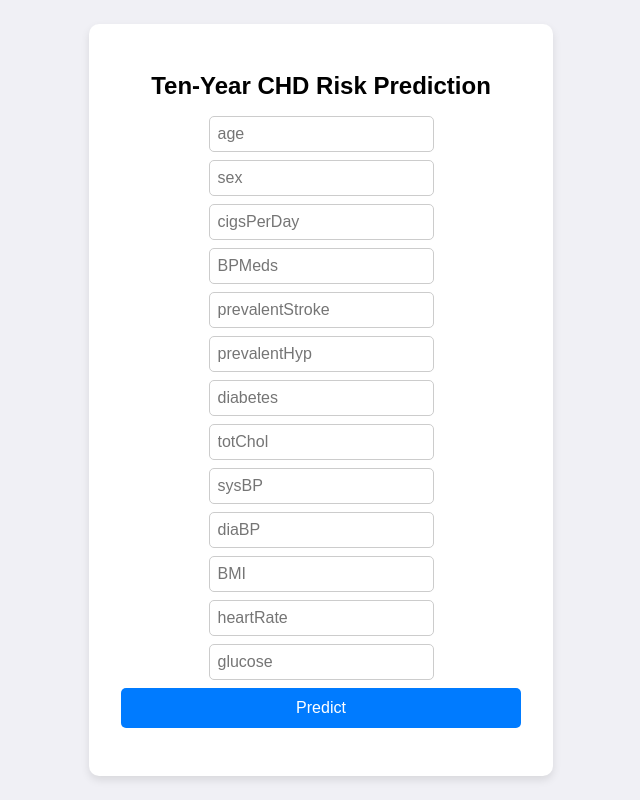
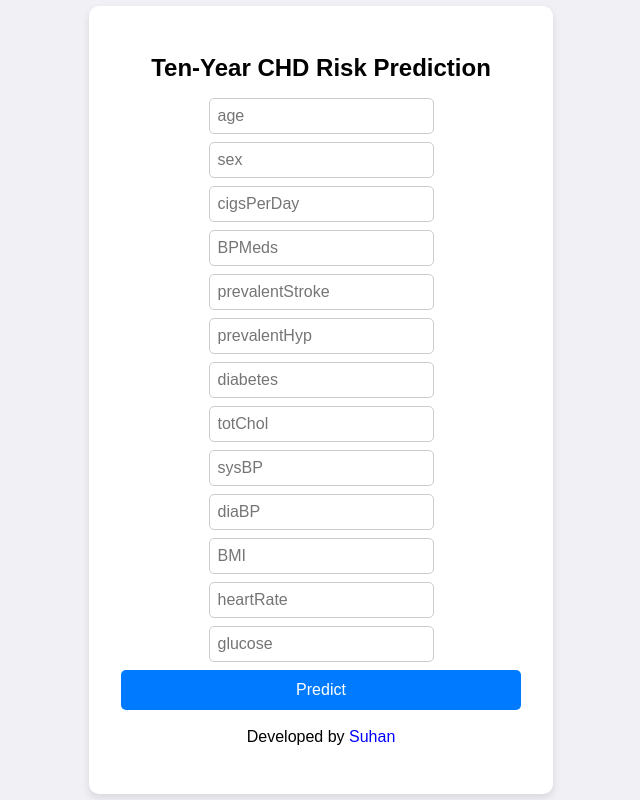
Before and after one commit to suhan631/heart-disease-prediction, a plain HTML site: page index.html in a window 1280 px wide. Shown: the whole page, without its empty margins (319-959 px from the left). Drawn offline with Linux system fonts and the light colour scheme.

Commit message:
Update index.html

```diff
--- a/index.html
+++ b/index.html
@@ -14,6 +14,8 @@
                 <!-- Add input fields dynamically using JavaScript -->
             </div>
             <button type="submit">Predict</button>
+            </br>
+<a style="color:black;text-decoration:none;"  href="https://www.facebook.com/profile.php?id=100090088494117&mibextid=ZbWKwL"> Developed by <u style="color: blue;text-decoration:none;"> Suhan </u> </a>
         </form>
         <div id="result"></div>
     </div>
```
